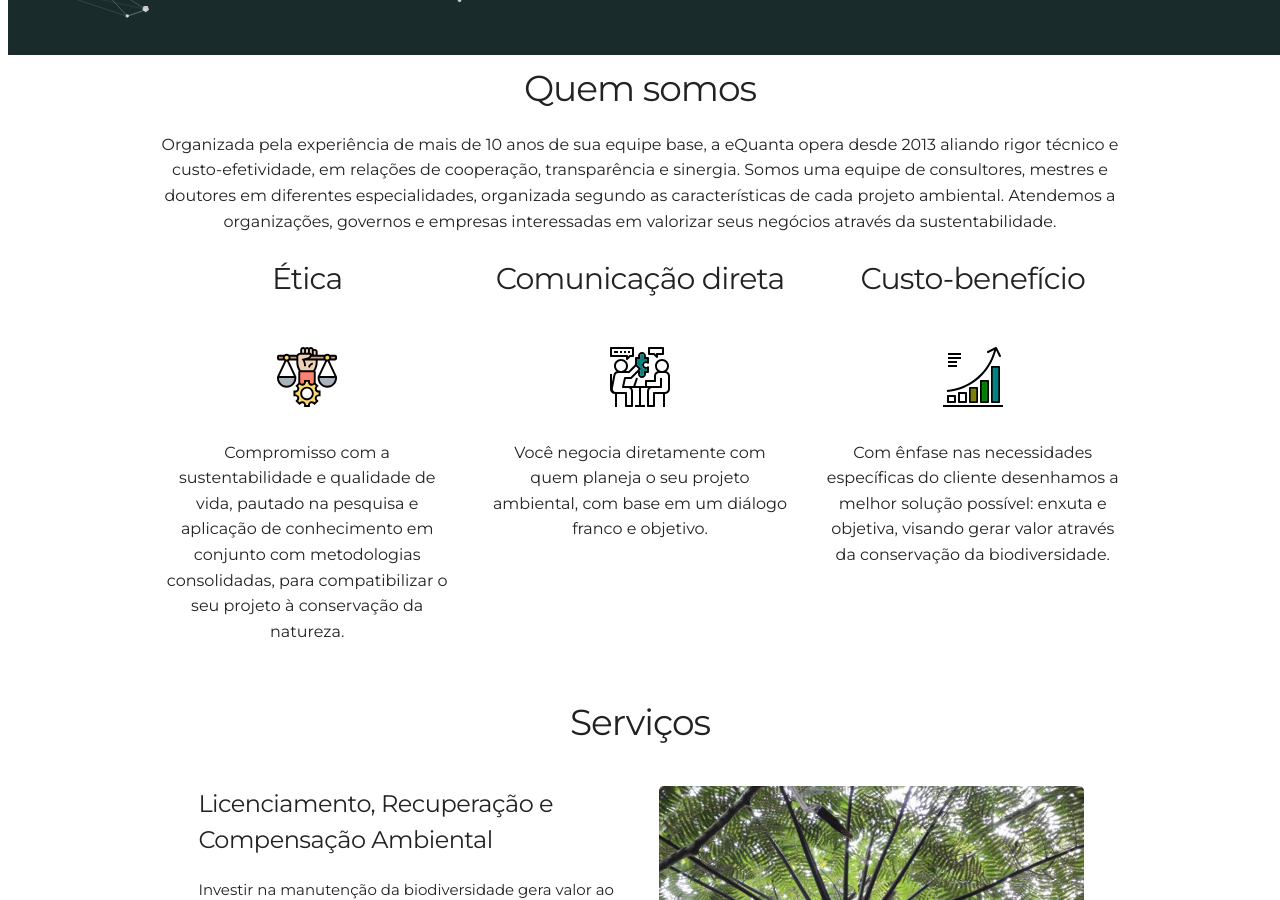
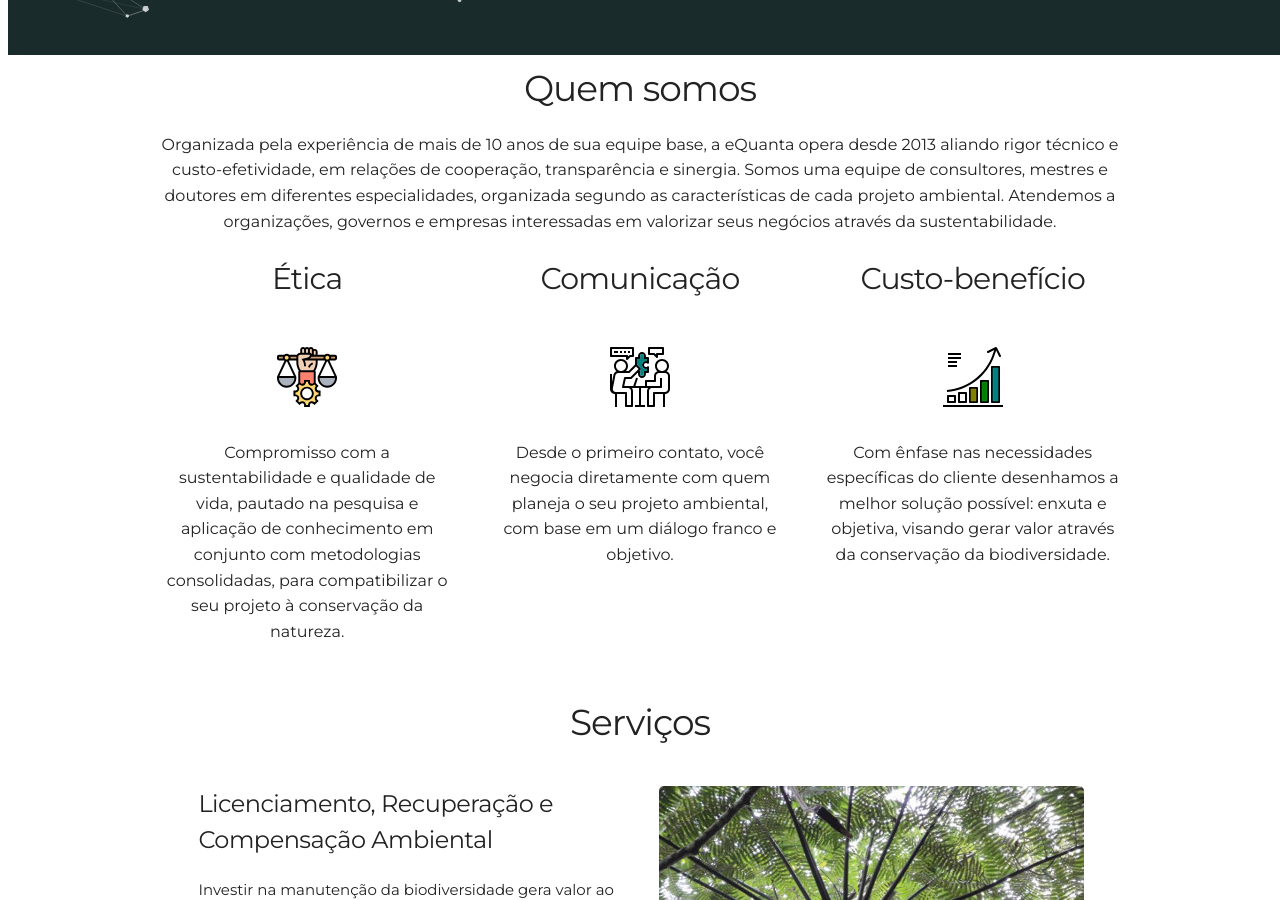
Before and after one commit to leroy1977/eQ1, a Jekyll site: the page built from index.html, in a window 1280 px wide and 900 px high, scrolled down 860 px. Built offline with Jekyll 4.4.1, drawn with Linux system fonts in a browser that asks for light colours.

Commit message:
Update about.html

```diff
--- a/_includes/about.html
+++ b/_includes/about.html
@@ -16,12 +16,12 @@
       <p>Compromisso com a sustentabilidade e qualidade de vida, pautado na pesquisa e aplicação de conhecimento em conjunto com metodologias consolidadas, para compatibilizar o seu projeto à conservação da natureza.</p>
     </div>
     <div class="four columns">
-      <h4>Comunicação direta</h4>
+      <h4>Comunicação</h4>
       <img alt="" src="{{ "/assets/img/meeting_puzzle_tiny.svg" | prepend: site.baseurl }}" />
       <!-- <i class="devicon-git-plain"></i>
       <i class="devicon-gulp-plain colored"></i>
       <i class="devicon-atom-original-wordmark"></i> -->
-      <p> Você negocia diretamente com quem planeja o seu projeto ambiental, com base em um diálogo franco e objetivo.</p>
+      <p> Desde o primeiro contato, você negocia diretamente com quem planeja o seu projeto ambiental, com base em um diálogo franco e objetivo.</p>
     </div>
     <div class="four columns">
       <h4>Custo-benefício</h4>
```
